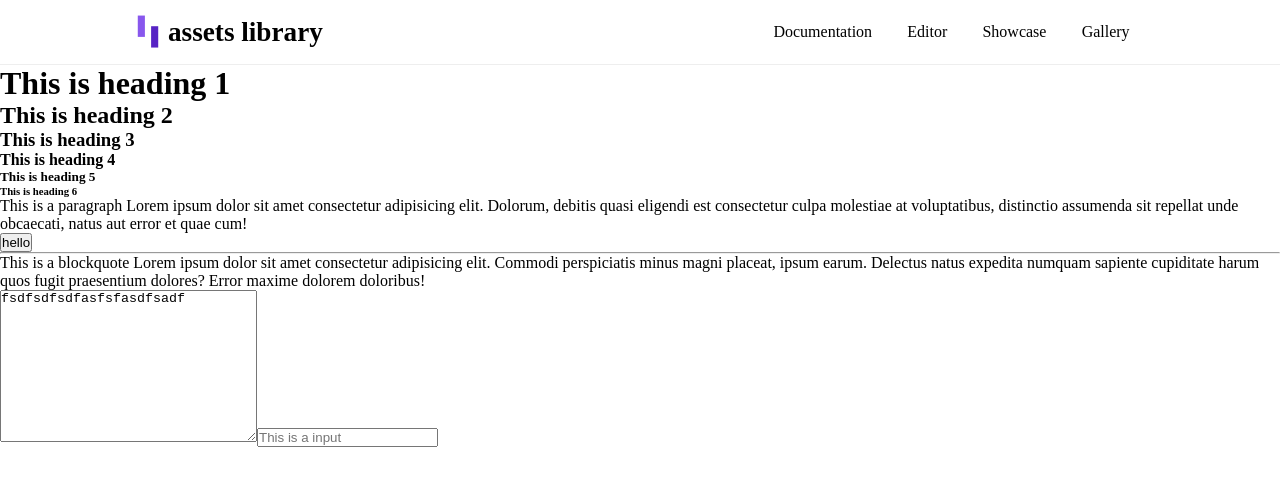
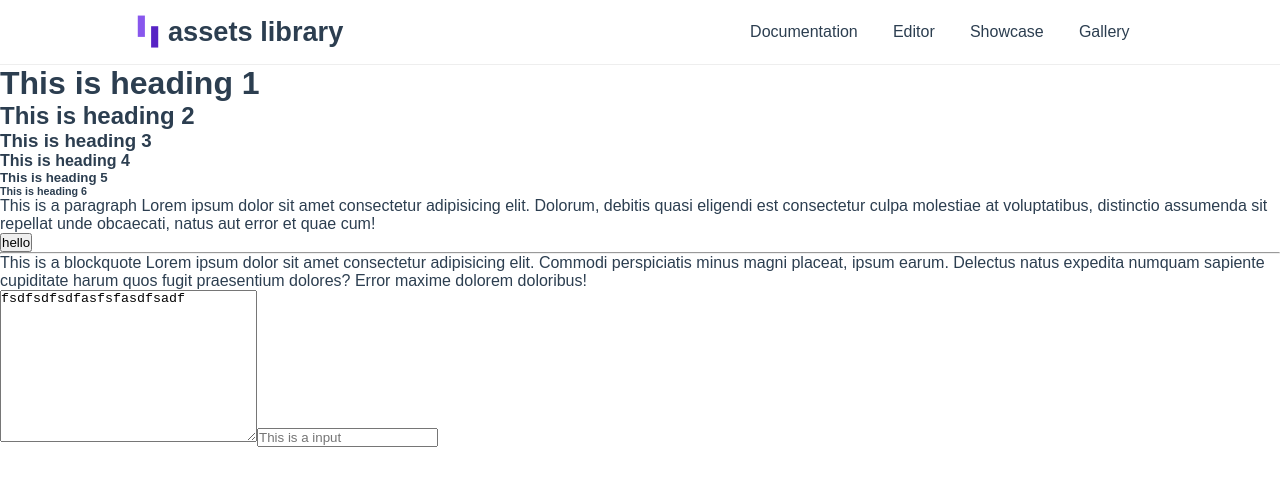
Before and after one commit to data-miner00/assets-library, a Vue app: page / in a window 1280 px wide. Shown: the top 486 px of the page. Built offline with nearby package versions, Linux system fonts and the light colour scheme.

Commit message:
feat: Change font to sans serif

```diff
--- a/src/assets/sass/global.sass
+++ b/src/assets/sass/global.sass
@@ -5,10 +5,10 @@
   padding: 0
   box-sizing: border-box
 
-// html,
-// body
-//   font-family: Avenir, Helvetica, Arial, sans-serif
-//   color: #2c3e50
+html,
+body
+  font-family: sans-serif
+  color: #2c3e50
 
 a
   text-decoration: none
```
